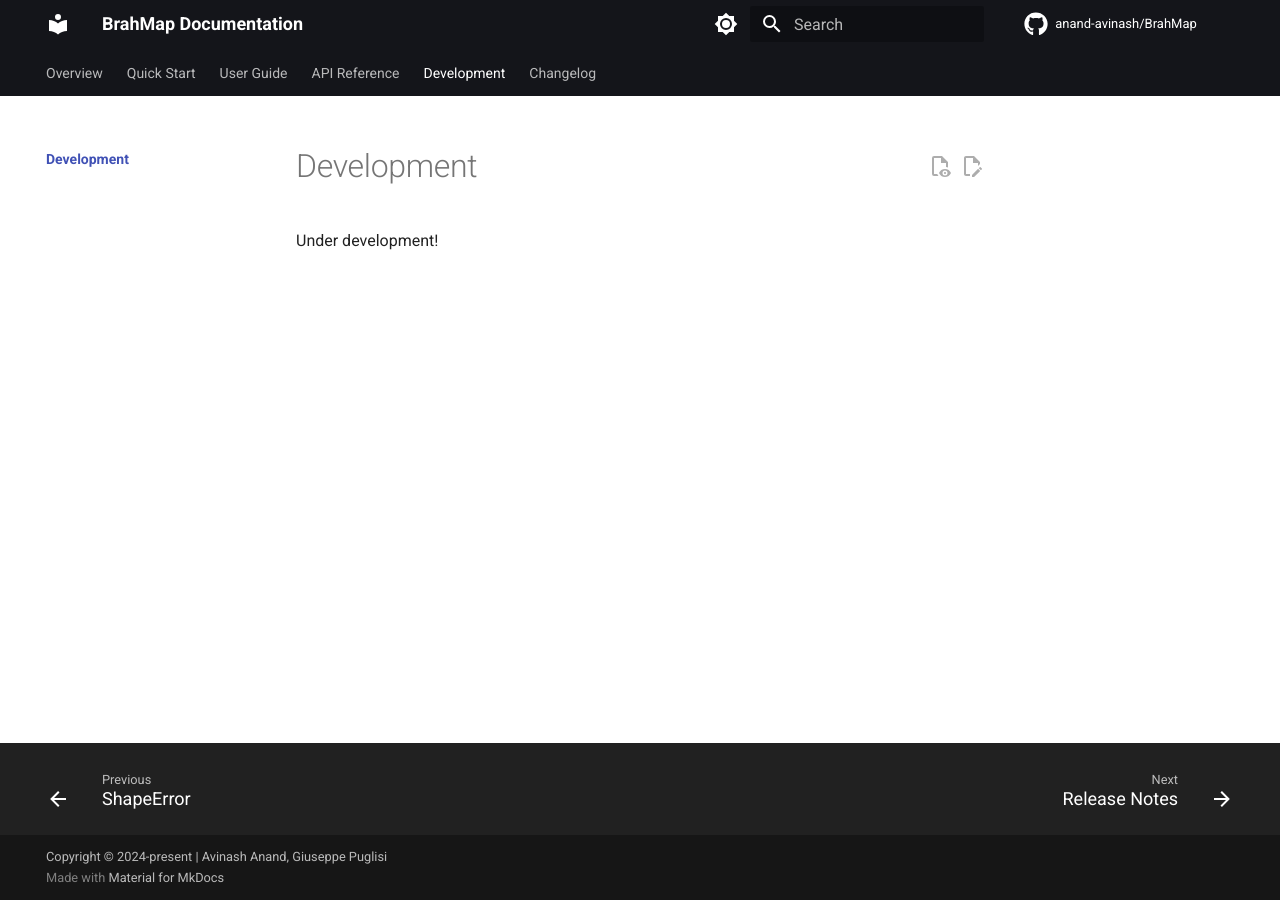
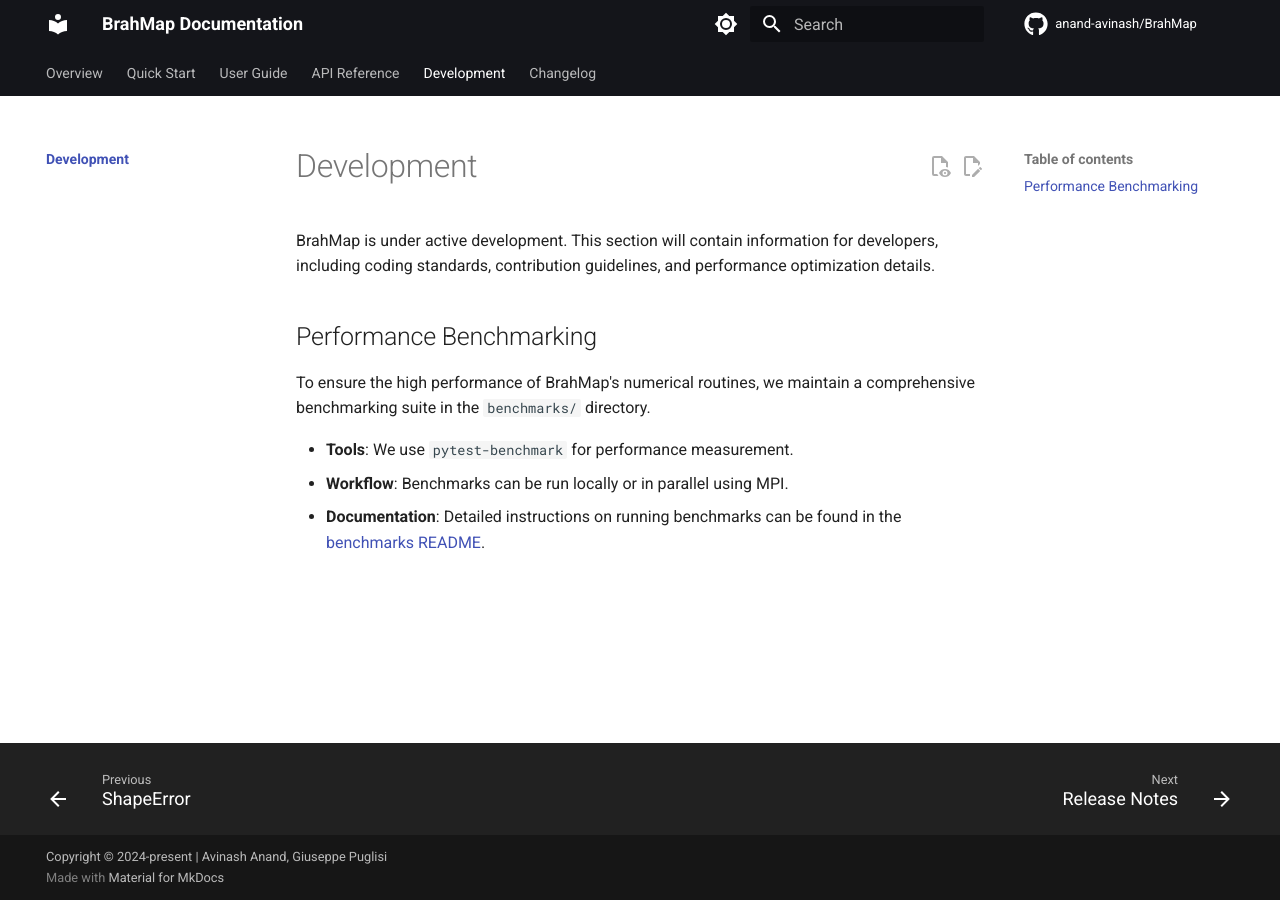
Before and after one commit to anand-avinash/BrahMap, an MkDocs documentation site: the page built from docs/development/index.md, in a window 1280 px wide. Built offline with MkDocs 1.6.1 and Material for MkDocs 9.7.7, drawn with Linux system fonts in a browser that asks for light colours; comment, search, counter and statistics services are not loaded.

Commit message:
updated readme and documentations in context of benchmark suite

```diff
--- a/docs/development/index.md
+++ b/docs/development/index.md
@@ -1,3 +1,11 @@
 # Development
 
-Under development!
+BrahMap is under active development. This section will contain information for developers, including coding standards, contribution guidelines, and performance optimization details.
+
+## Performance Benchmarking
+
+To ensure the high performance of BrahMap's numerical routines, we maintain a comprehensive benchmarking suite in the `benchmarks/` directory.
+
+- **Tools**: We use `pytest-benchmark` for performance measurement.
+- **Workflow**: Benchmarks can be run locally or in parallel using MPI.
+- **Documentation**: Detailed instructions on running benchmarks can be found in the [benchmarks README](https://github.com/anand-avinash/BrahMap/tree/main/benchmarks/README.md).
```
Also changed, not shown: README.md (+6 -0 lines), benchmarks/README.md (+29 -10 lines), docs/index.md (+2 -0 lines).
